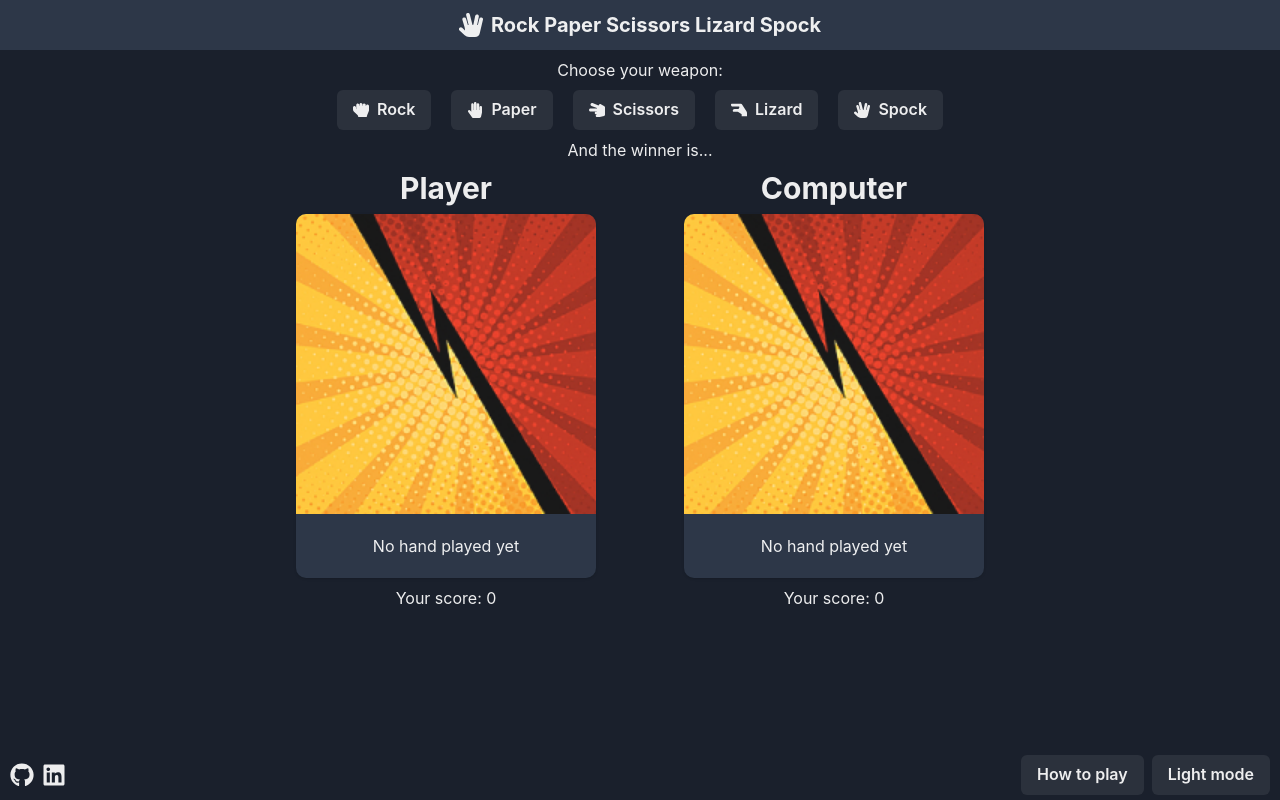
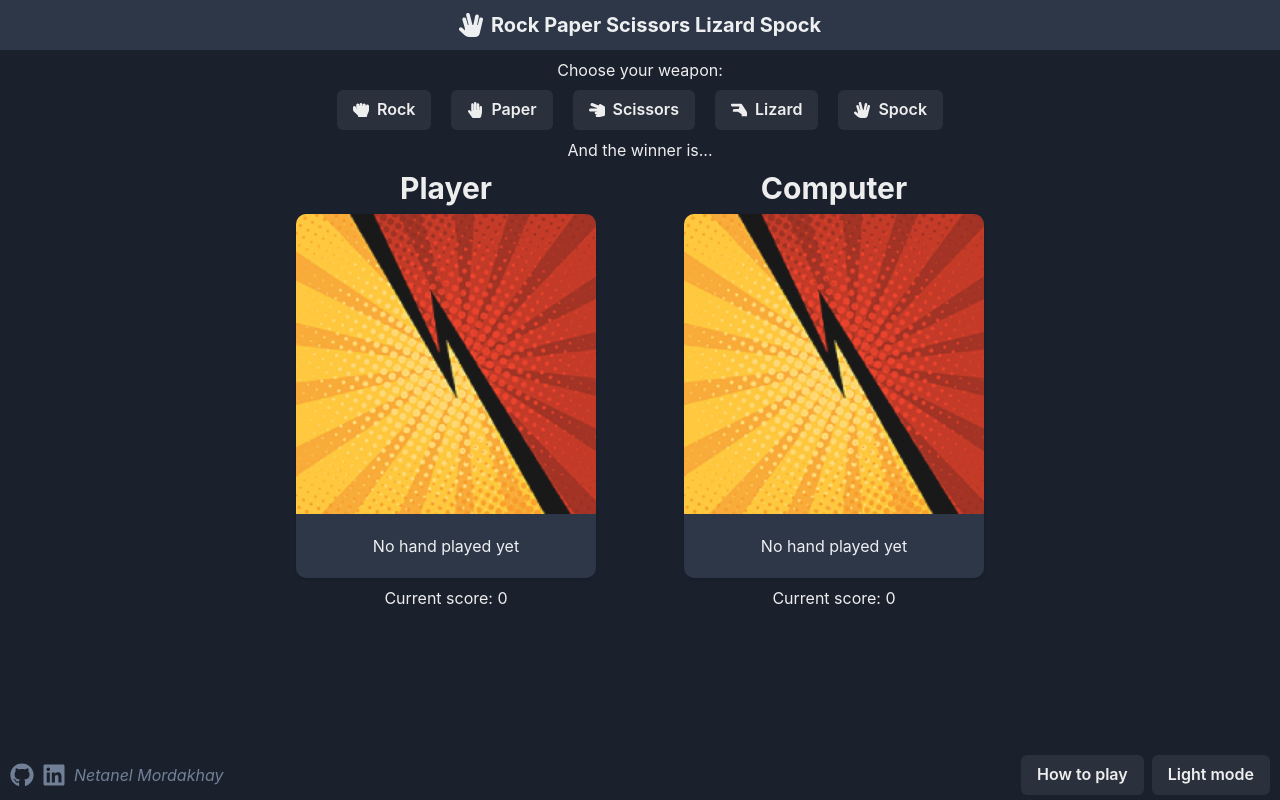
Before and after one commit to Netanel-Mordakhay/Rock-Paper-Scissors-Lizard-Spock, a React (Vite) app: page / in a window 1280 px wide. Built offline with nearby package versions, Linux system fonts and the light colour scheme.

Commit message:
max width set + score text

```diff
--- a/src/App.tsx
+++ b/src/App.tsx
@@ -56,20 +56,20 @@ function App() {
     <>
       <Grid
         templateAreas={{
-          base: `"header header"
-                  "info info"
-                  "main main"
-                  "footer footer"`,
-          lg: `"header header"
-                "info info"
-                "main main"
-                "footer footer"`,
+          base: `"header"
+                  "info"
+                  "main"
+                  "footer"`,
+          lg: `"header"
+                "info"
+                "main"
+                "footer"`,
         }}
         gridTemplateRows={{
-          base: "repeat(4, auto)",
+          base: "50px 200px 1fr 50px",
           lg: "50px 120px 1fr 50px",
         }}
-        gridTemplateColumns={{ base: '"repeat(2, 1fr)"', lg: "repeat(2, 1fr)" }}
+        gridTemplateColumns={{ base: '"1fr"', lg: "1fr" }}
         minHeight="100vh"
       >
         <GridItem bg={bgColor} area={"header"} className="contentBox centered">
@@ -81,7 +81,7 @@ function App() {
             onSelectChoice={(choice) => handlePlayerChoice(choice)}
           />
         </GridItem>
-        <GridItem area={"main"} className="centered">
+        <GridItem area={"main"}>
           {isLoading ? (
             <Loading />
           ) : (
--- a/src/components/FooterBar.tsx
+++ b/src/components/FooterBar.tsx
@@ -1,11 +1,11 @@
-import { HStack } from "@chakra-ui/react";
+import { HStack, Show, Text } from "@chakra-ui/react";
 import { FaGithub, FaLinkedin } from "react-icons/fa";
 import ColorSwitch from "./ColorSwitch";
 import HowToPlay from "./HowToPlay";
 
 const FooterBar = () => {
   return (
-    <HStack width="100%" justifyContent="space-between">
+    <HStack width="100%" justifyContent="space-between" color="gray.500">
       <HStack>
         <a
           href="https://github.com/Netanel-Mordakhay"
@@ -23,6 +23,9 @@ const FooterBar = () => {
         >
           <FaLinkedin className="social-icon left-rotate" />
         </a>
+        <Show above="lg">
+          <Text as="i">Netanel Mordakhay</Text>
+        </Show>
       </HStack>
       <HStack>
         <HowToPlay />
--- a/src/components/PlayerInfo.tsx
+++ b/src/components/PlayerInfo.tsx
@@ -9,12 +9,12 @@ interface Props {
 
 const PlayerInfo = ({ title, currentChoice, currentScore }: Props) => {
   return (
-    <Stack alignItems="center" marginX={10}>
+    <Stack alignItems="center" marginX={{ base: "2", lg: "10" }}>
       <Heading as="h3" size="lg">
         {title}
       </Heading>
       <ChoiceCard currentChoice={currentChoice} />
-      <Text>Your score: {currentScore}</Text>
+      <Text>Current score: {currentScore}</Text>
     </Stack>
   );
 };
--- a/src/index.css
+++ b/src/index.css
@@ -1,4 +1,8 @@
 /* Body */
+body {
+  max-width: 100vw;
+}
+
 .contentBox {
   padding: 0 10px;
   display: flex;
```
